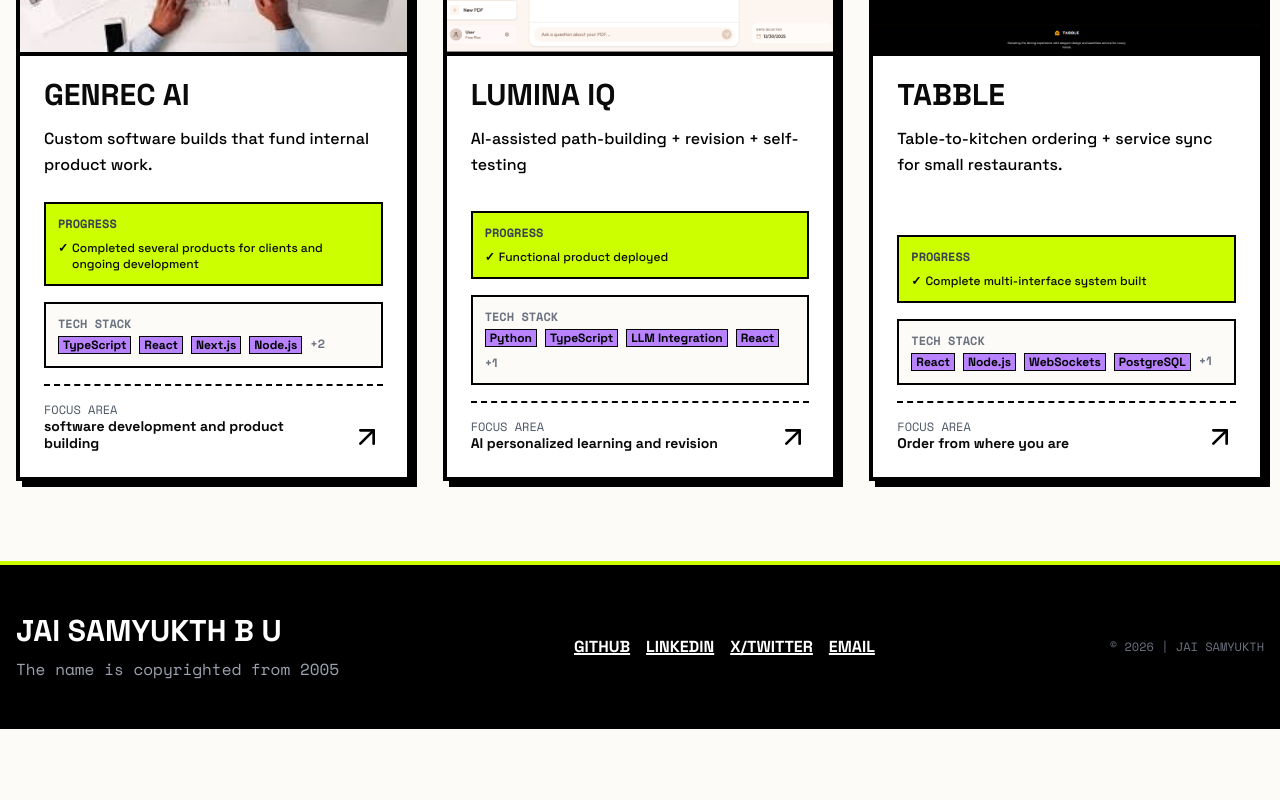
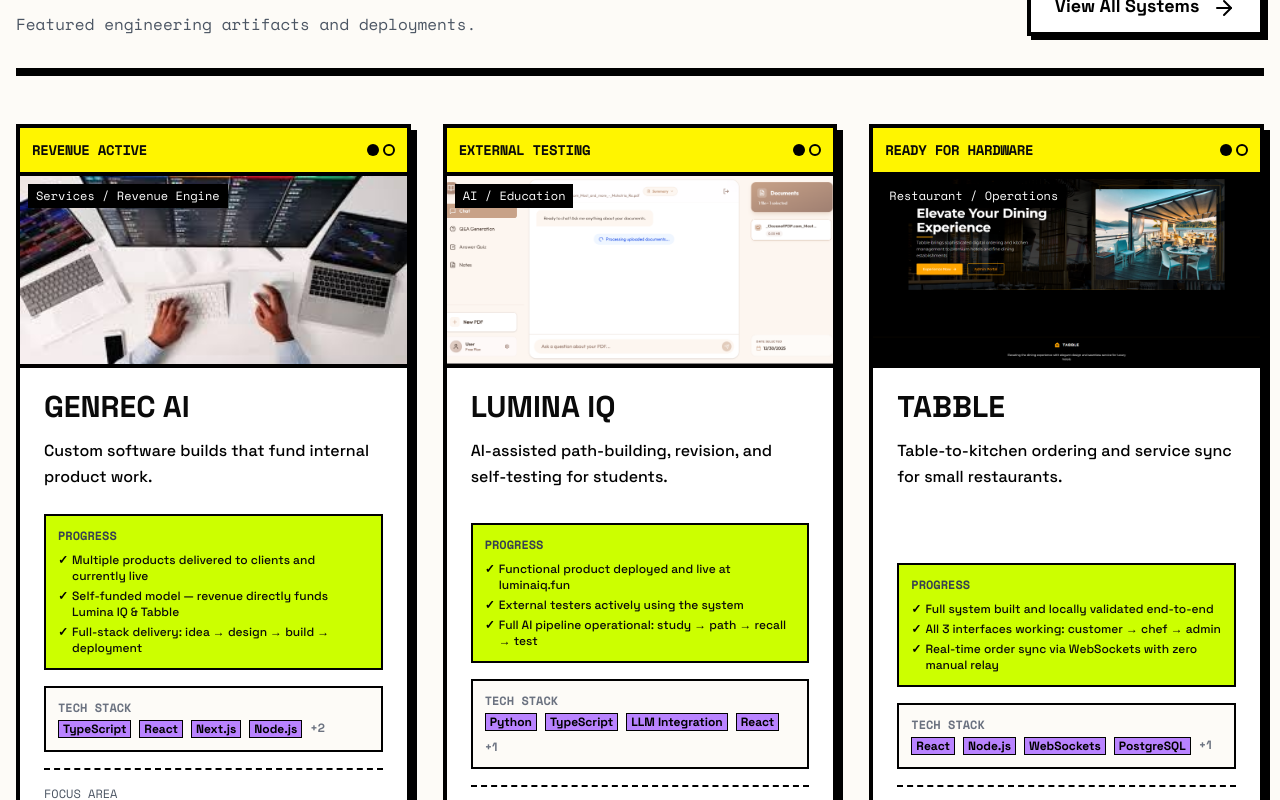
Before and after one commit to JaiSamyukth/jaisamyukth-portfolio, a React (Vite) app: page /#/ in a window 1280 px wide. Shown: the part 2660-3460 px from the top of the page. Before the commit the page ends 3389 px from the top, so only its background shows below. Built offline with nearby package versions, Linux system fonts and the light colour scheme.

Commit message:
just some ui changes and debugs

```diff
--- a/data/projects.ts
+++ b/data/projects.ts
@@ -12,53 +12,73 @@ export const projects: Project[] = [
         title: 'Genrec AI',
         category: 'Services / Revenue Engine',
         description: 'Custom software builds that fund internal product work.',
-        longDescription: 'I take client projects end-to-end (full-stack websites + software). Revenue goes straight back into Lumina IQ and Tabble. No marketing budget — all work comes through direct network.',
-        challenge: 'Most student founders wait for funding or roles before shipping anything real. That delays learning how products actually behave with users, bugs, and bills. Waiting also kills momentum.',
+        longDescription: 'I take client projects end-to-end — full-stack websites and software systems. Revenue feeds directly back into Lumina IQ and Tabble. No marketing budget — all work comes through direct network and referrals.',
+        challenge: 'Most student founders wait for funding or roles before shipping anything real. That delays learning how products actually behave with users, bugs, and bills.',
         solution: 'Cheap cloud + AI tools let one person ship production systems fast. Students who build real client software learn deployment, money, and iteration years ahead of peers who only do college projects.',
+        outcomes: [
+            'Multiple client products delivered and currently live in production',
+            'Each project handled end-to-end: no handoffs, no delays from miscommunication',
+            'Clients acquired through referrals — not ads. Work speaks first.',
+            'Typical delivery cycle: 2–4 weeks from brief to deployed build',
+        ],
         gallery: [
             genrecAIImg,
         ],
         techStack: ['TypeScript', 'React', 'Next.js', 'Node.js', 'PostgreSQL', 'AWS'],
         status: 'Revenue Active',
-        focus: 'software development and product building',
+        focus: 'Software development and product building',
         imageUrl: genrecAIImg,
-        liveLink: '#',
-        repoLink: '#',
+        liveLink: 'https://genrecai.com',
         traction: [
-            'Completed several products for clients and ongoing development',
-
-        ]
+            'Multiple products delivered to clients and currently live',
+            'Self-funded model — revenue directly funds Lumina IQ & Tabble',
+            'Full-stack delivery: idea → design → build → deployment',
+        ],
     },
     {
         id: 'lumina-iq',
         title: 'Lumina IQ',
         category: 'AI / Education',
-        description: 'AI-assisted path-building + revision + self-testing ',
-        longDescription: 'Working system that takes study content → structured explanations → revision outline → active recall questions. Students can note key points and re-test weak areas. Currently running with external testers.',
-        challenge: "Students cram 10 books in 2 days, reread notes, but rarely test recall under time pressure, they don't understand what to study or how to revise. Passive review creates illusion of understanding; real exams expose gaps.",
-        solution: 'Students already paste syllabus into ChatGPT informally. Purpose-built Path-building + revision + testing loops that enforce active recall are still rare and early — especially for dense board/college syllabi.',
+        description: 'AI-assisted path-building, revision, and self-testing for students.',
+        longDescription: 'Working system that takes study content → structured explanations → revision outline → active recall questions. Students note key points and re-test weak areas. Currently running with external testers.',
+        challenge: "Students cram 10 books in 2 days and reread notes, but rarely test recall under time pressure. They don't know what to study or how to revise. Passive review creates the illusion of understanding — real exams expose the gaps.",
+        solution: 'Purpose-built path-building + revision + testing loops that enforce active recall. Rare and early — especially for dense board and college syllabi in India.',
+        outcomes: [
+            'Used by external testers for real exam prep — not a sandbox',
+            'Full pipeline operational: upload content → AI path → revision → quiz',
+            'Runs on actual student content (dense syllabi, board exams)',
+            'Handles edge cases in content quality that generic AI tools break on',
+        ],
         gallery: [
             luminaIntro,
             luminaScreenshot,
         ],
         techStack: ['Python', 'TypeScript', 'LLM Integration', 'React', 'PostgreSQL'],
         status: 'External Testing',
-        focus: 'AI personalized learning and revision',
+        focus: 'AI-personalised learning and revision',
         imageUrl: luminaIntro,
-        liveLink: '#',
-        repoLink: '#',
+        liveLink: 'https://luminaiq.fun',
         traction: [
-            'Functional product deployed',
-        ]
+            'Functional product deployed and live at luminaiq.fun',
+            'External testers actively using the system',
+            'Full AI pipeline operational: study → path → recall → test',
+        ],
     },
     {
         id: 'tabble',
         title: 'Tabble',
         category: 'Restaurant / Operations',
-        description: 'Table-to-kitchen ordering + service sync for small restaurants.',
+        description: 'Table-to-kitchen ordering and service sync for small restaurants.',
         longDescription: 'Three interfaces: customer (order + service requests from table), chef (incoming orders), admin (real-time overview). No manual typing. Full system implemented and tested locally end-to-end.',
-        challenge: 'Small restaurants rely on waiters shouting orders or one computer guy typing into Excel. That creates delays, mistakes, and high staffing cost even for 20–40 seat places.',
-        solution: 'Cheap Android tablets + cloud sync make this viable for restaurants that previously could never afford POS systems. India has millions of small eateries stuck in manual coordination.',
+        challenge: 'Small restaurants rely on waiters shouting orders or one person typing into Excel. That creates delays, mistakes, and high staffing cost even for 20–40 seat places.',
+        solution: 'Cheap Android tablets + cloud sync make this viable for restaurants that previously could never afford a POS system. India has millions of small eateries stuck in manual coordination.',
+        outcomes: [
+            'Used in a real local restaurant environment — not a demo build',
+            'Eliminates manual order relay between table, kitchen, and admin',
+            'Three interfaces operational simultaneously with real-time sync',
+            'Handles concurrent orders, edge cases, and mid-service changes',
+            'Runs on cheap Android tablets — no expensive POS hardware needed',
+        ],
         gallery: [
             tabbleIntro,
             tabbleImage2,
@@ -68,10 +88,11 @@ export const projects: Project[] = [
         status: 'Ready for Hardware',
         focus: 'Order from where you are',
         imageUrl: tabbleIntro,
-        repoLink: '#',
+        liveLink: 'https://tabble.in',
         traction: [
-            'Complete multi-interface system built',
-
-        ]
-    }
+            'Full system built and locally validated end-to-end',
+            'All 3 interfaces working: customer → chef → admin',
+            'Real-time order sync via WebSockets with zero manual relay',
+        ],
+    },
 ];
--- a/pages/Home.tsx
+++ b/pages/Home.tsx
@@ -38,6 +38,19 @@ export const Home: React.FC = () => {
           <p className="text-xl md:text-2xl font-bold text-white mt-6">
             If you want something built and working,<br />
             <span className="text-neo-green">we'll get along.</span>
+          </p>
+        </div>
+      </section>
+
+      {/* Buyer CTA — speaks to clients, not just builders */}
+      <section className="py-16 px-4 bg-neo-white border-t-4 border-b-4 border-black">
+        <div className="max-w-3xl mx-auto">
+          <p className="text-xl md:text-2xl font-medium leading-relaxed mb-6">
+            If you're building something that needs to work in the real world — not just look good in a demo — I can step in and build it properly.
+          </p>
+          <p className="text-lg md:text-xl font-bold font-mono border-l-4 border-neo-blue pl-6">
+            I take systems end-to-end:<br />
+            <span className="text-neo-blue">from idea → architecture → deployment → real users.</span>
           </p>
         </div>
       </section>
--- a/types.ts
+++ b/types.ts
@@ -7,16 +7,16 @@ export interface Project {
   status: string;
   focus: string;
   imageUrl?: string;
-  itemLink?: string; // Optional link to specific item if needed
+  itemLink?: string;
 
-  // New fields for Detail Page
+  // Detail Page
   longDescription?: string;
   challenge?: string;
   solution?: string;
+  outcomes?: string[];    // Buyer-facing result bullets
   gallery?: string[];
   liveLink?: string;
-  repoLink?: string;
-  traction?: string[]; // Bullet points for progress/traction
+  traction?: string[];
 }
 
 export interface NavItem {
```
Also changed, not shown: index.html (+18 -13 lines), pages/ProjectDetail.tsx (+28 -8 lines).
